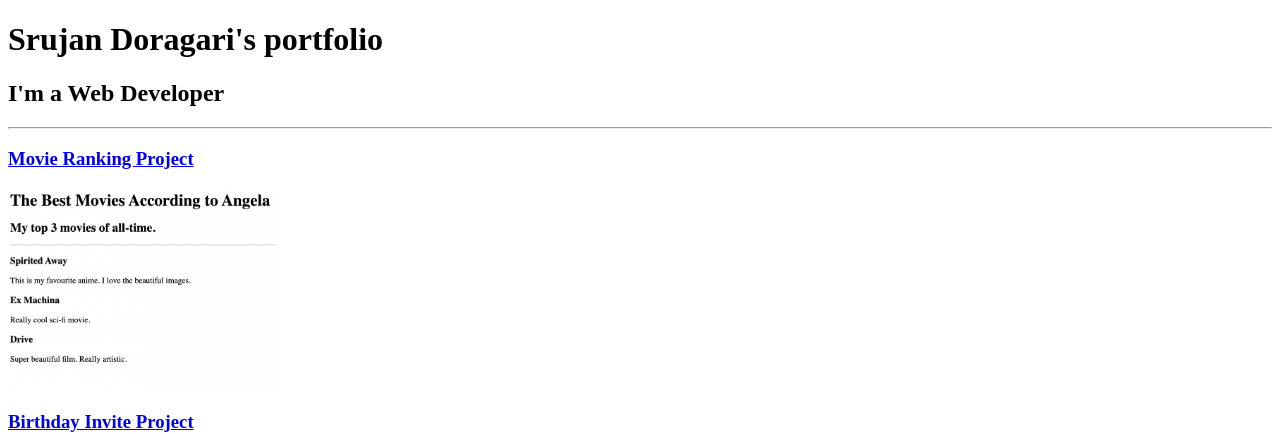
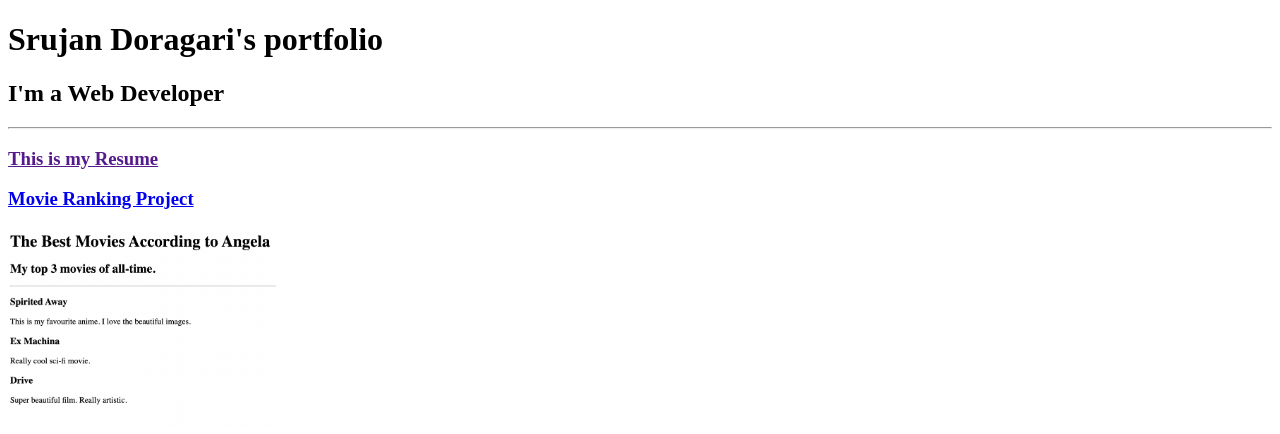
Before and after one commit to srujanreddy271/html-portfolio, a plain HTML site: page index.html in a window 1280 px wide. Shown: the top 434 px of the page. Drawn offline with Linux system fonts and the light colour scheme.

Commit message:
Update index.html

```diff
--- a/index.html
+++ b/index.html
@@ -10,6 +10,7 @@
    <h1>Srujan Doragari's portfolio</h1>
    <h2>I'm a Web Developer</h2>
    <hr/>
+   <a href=><h3>This is my Resume</h3></a>
    <h3><a href="./public/movie-ranking.html">Movie Ranking Project</a></h3>
    <img src="./assets/images/movie-ranking.png" height="200" alt="movie ranking project preview"/>
    <h3><a href="./public/birthday-invite.html">Birthday Invite Project</a></h3>
```
